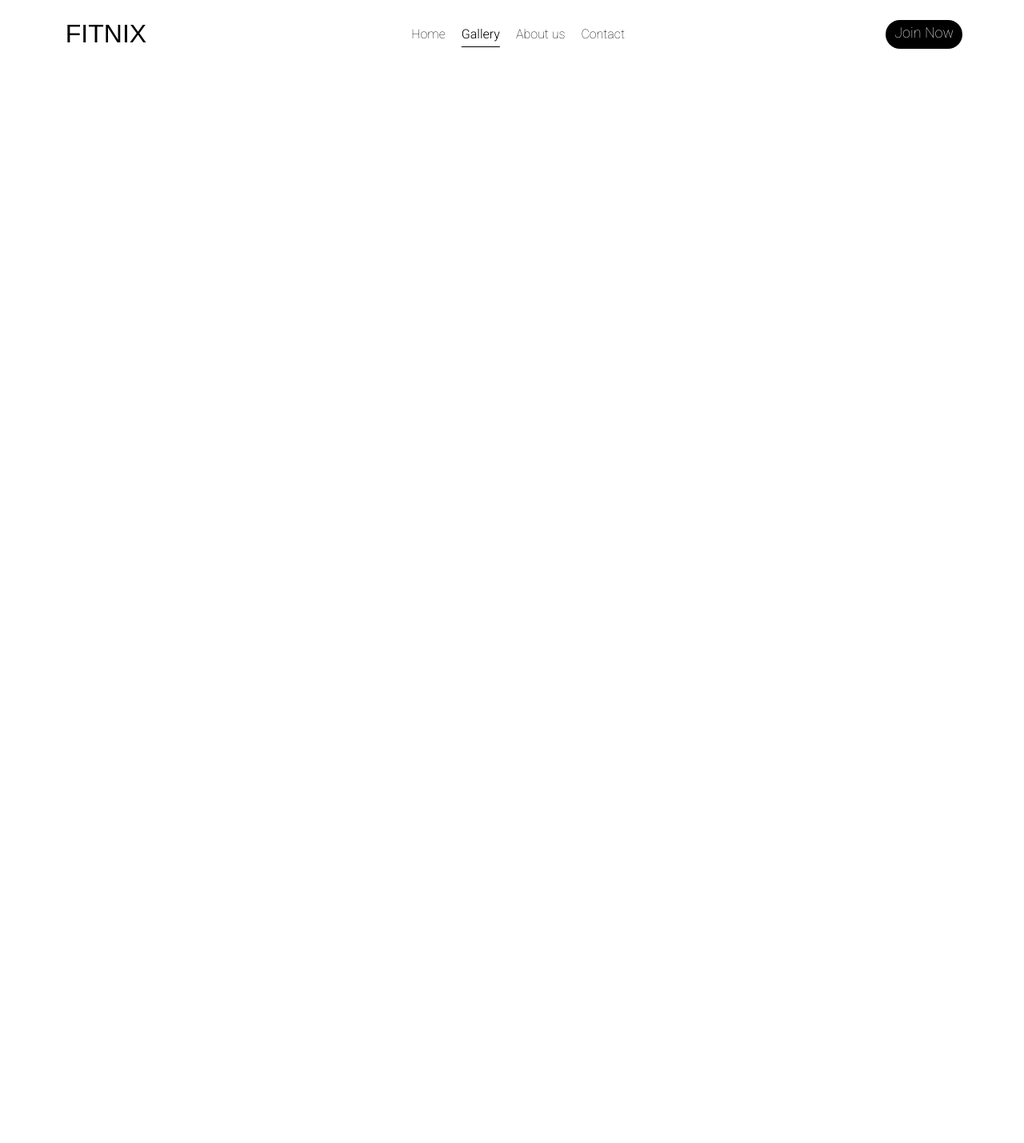
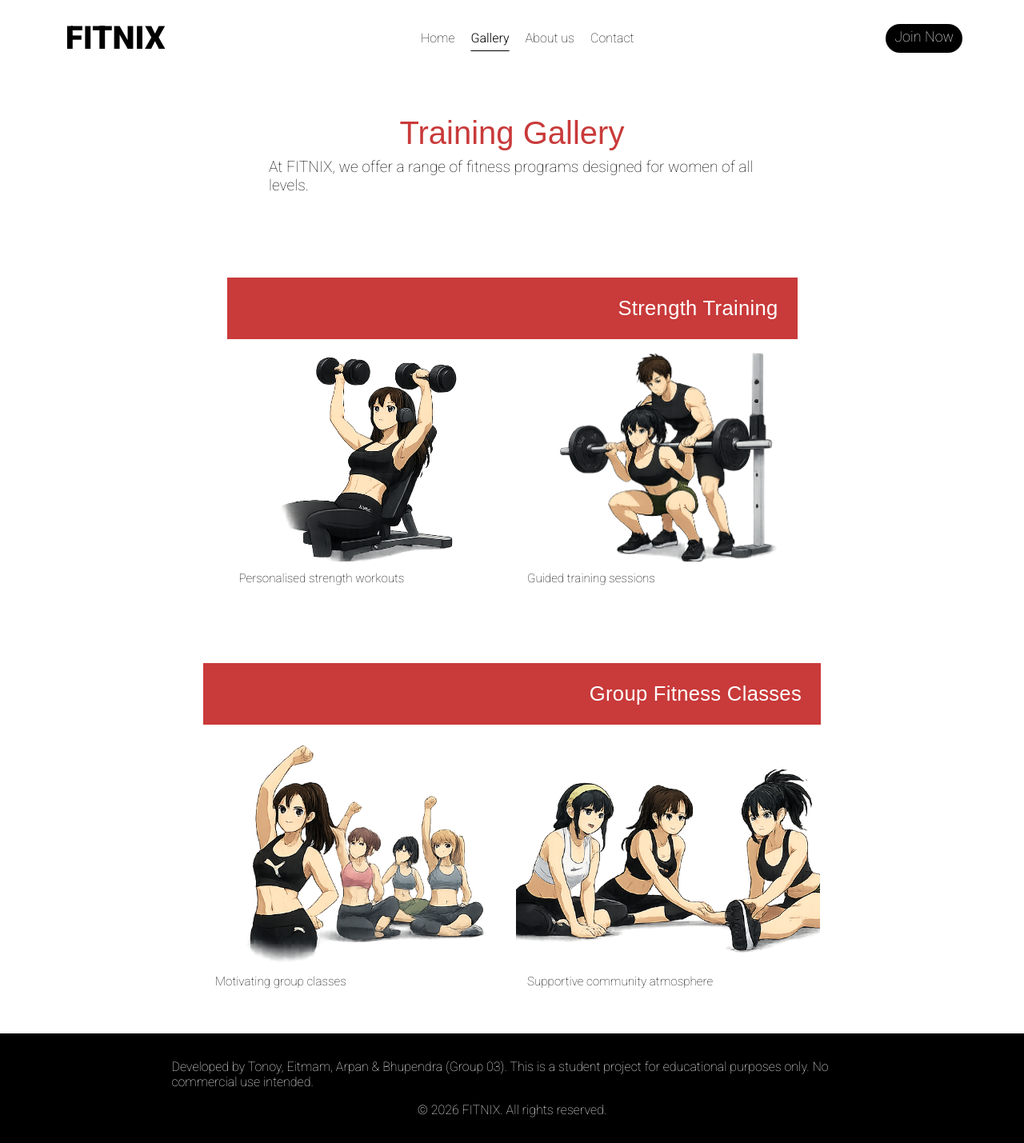
Before and after one commit to Tanvir000Tonoy/Web-Design-group-assignment, a plain HTML site: page pages/gallery.html in a window 1280 px wide. Shown: the whole page at 80% size. Before the commit the page ends 800 px from the top, so only its background shows below. Drawn offline with Linux system fonts and the light colour scheme; a web font is replaced by a local one.

Commit message:
Gallery Page Almost There

```diff
--- a/css/style.css
+++ b/css/style.css
@@ -1,13 +1,4 @@
-/* body{
-    font-family: Arial, sans-serif;
-    margin: 0;
-    padding: 0;
-    background-color: #f4f4f4;
-    @media screen and (max-width: 768px) {
-        background-color: #e0e0e0;
-
-    }
-} */
+/* Starting date : 04 FEB 2026 | Tanvir Tonoy|  */
 :root{
     --theme : rgb(0, 0, 0);
     --maron : rgb(201, 58, 58);
@@ -25,7 +16,6 @@
 body{
     font-family: "Roboto",sans-serif;
     font-weight: 100;
-    background-image: url('./media/background.png');
     background-size: cover;
 
 }
@@ -40,9 +30,7 @@ h1,h2,h3{
 
 header{
     width: 100%;
-    /* height: 10vh; */
     background-color: var(--navbar-color);
-    /* box-shadow: 0 4px 8px rgba(0,0,0,0.1); */
     display: flex;
     justify-content: center;
     align-items: center;
@@ -62,8 +50,9 @@ header{
 
 .logo{
     padding :5px;
-    font-size: 2rem;
     color:var(--theme);
+    font-size: 2.5rem;
+    font-weight: 900;
 }
 .logo a{
     text-decoration: none;
@@ -100,7 +89,6 @@ header{
     text-decoration: none;
    width : 6rem;
    height : 2em;
-   /* padding: .2rem; */
    background-color: var(--theme);
    color : white;
    font-size: large;
@@ -108,7 +96,6 @@ header{
    border-radius:  2rem;
    cursor: pointer;
    line-height: 2rem;
-   /* border : var(--theme); */
 }
 
 .nav-button:hover{
@@ -125,16 +112,15 @@ header{
 main{
     position: relative;
     width: 100%;
-    /* height: 82vh; */
     display: flex;
     flex-direction: column;
     align-items: center;
+    padding-top: 5rem;
 }
 
 .hero-section{
-    margin-top: 5rem;
+    /* margin-top: 5rem; */
     width: 80%;
-    /* height: 100%; */
     display: flex;
     flex-direction: column;
     align-items: center;
@@ -149,22 +135,10 @@ main{
     color: var(--theme);
     padding: 2rem;
 }
-.hero-content h2{
+.hero-content h1{
     font-size: 3rem;
     margin-bottom: 1rem;
 }
-/*
-.hero-content p::before{
-    content: "";
-    display: block;
-    height: 30rem;
-    width: auto;
-    display: flex;
-    background-image: url('../images/avatar3.png');
-    background-size: cover;
-    /* border-radius: 50%; */
-    /* margin-bottom: 1rem; */
-/* } */
 .hero-content img{
     height: 30rem;
     /* border-radius: 50%; */
@@ -186,6 +160,7 @@ main{
     height:auto;
     width:auto;
     margin-top: 3%;
+    text-transform: uppercase;
 }
 
 .heading span{
@@ -206,13 +181,128 @@ main{
    width: 10rem;
    border-radius: 2rem;
    padding: 1rem;
-   background-color: var(--theme);
+   background-color: var(--maron);
     color : white;
+    transition: all 0.3s ease;
+}
+.hero-button:hover{
+    color : var(--maron);
+    background-color: white;
+    border: 1px solid var(--maron);
+    border-radius: 2rem;
+}
+.exercises-image{
+    width: 100%;
+    height: auto;
+    border-radius: 1rem;
+    margin-top: 2rem;
+}
+
+
+
+:root{
+  --container: 1100px;
+  --gap: .5rem;
+  --radius: 16px;
+  --card-bg: rgba(255,255,255,0.06);
+  --border: rgba(255,255,255,0.12);
+  --shadow: 0 10px 30px rgba(0,0,0,0.28);
+}
+
+
+ .gallery-intro{
+    margin-top: 2rem;
+     text-align: center;
+
+    display: flex;
+    flex-direction: column;
+    align-items: center;
+    justify-content: center;
+     width: 100%;
+}
+
+.gallery-intro h1{
+    font-size: clamp(1.8rem, 4vw, 2.5rem);
+    margin-bottom: 0.5rem;
+    color: var(--maron);
+}
+.gallery-section{
+  max-width: var(--container);
+  margin: 0 auto;
+  padding: 40px 18px;
+}
+
+.gallery-section h2{
+  font-size: clamp(1.2rem, 2vw, 1.6rem);
+  margin: 0 0 14px;
+  letter-spacing: 0.3px;;
+  width: 100%;
+  text-align: right;
+  background-color: var(--maron);
+  color: white;
+  padding: 1.5rem;
+}
+
+.gallery-grid{
+  display: grid;
+  grid-template-columns: repeat(auto-fit, minmax(240px, 1fr));
+  gap: var(--gap);
+  align-items: stretch;
+}
+
+/* Card */
+.gallery-grid figure{
+  margin: 0;
+  background: var(--card-bg);
+  border: 1px solid var(--border);
+  border-radius: var(--radius);
+  overflow: hidden;
+  transform: translateZ(0);
+  transition: transform .18s ease, box-shadow .18s ease, border-color .18s ease;
+}
+
+.gallery-grid img{
+  width: 100%;
+  height: auto;
+  display: block;
+  aspect-ratio: 4 / 3;
+  object-fit: cover;
+  background: transparent;
+  transition: transform .22s ease, filter .22s ease;
+}
+
+.gallery-grid figcaption{
+  padding: 12px 14px 14px;
+  font-size: 0.95rem;
+  line-height: 1.3;
+  opacity: 1;
+  color: var(--theme);
+}
+
+.gallery-grid figure:hover,
+.gallery-grid figure:focus-within{
+  /* transform: translateY(-4px); */
+  border-color: rgba(255,255,255,0.22);
+  /* box-shadow: 0 14px 36px rgba(0,0,0,0.1); */
+  /* border: 1px solid white; */
+}
+
+.gallery-grid figure:hover img,
+.gallery-grid figure:focus-within img{
+  transform: scale(1.04);
+  filter: saturate(1.05) contrast(1.03);
+}
+
+.gallery-grid a{
+  display: block;
+  outline: none;
 }
 
 
 
 
+
+/* We need to add css for other pages on top of this portion as the footer will be the same for all pages | Tonoy |  */
 
 footer{
     width: 100%;
@@ -225,8 +315,19 @@ footer{
     color : white;
 }
 
+.footer-content{
+    display: flex;
+    flex-direction: column;
+    align-items: center;
+    gap: 1rem;
+    width: 70%;
+}
+
 
 @media screen and (max-width: 768px) {
+    main{
+        padding-top: 6rem;
+    }
     .nav{
         flex-direction: column;
         gap: 10px;
@@ -237,7 +338,7 @@ footer{
     .hero-section{
         width: 100%;
     }
-    .hero-content h2{
+    .hero-content h1{
         font-size: 1.5rem;
     }
     .hero-content p{
@@ -250,4 +351,19 @@ footer{
      .hero-content img{
         height: 20rem;
      }
+
+      .gallery-section{
+        padding: 28px 14px;
+    }
+        .gallery-section h2{
+            font-size: 1.2rem;
+            text-align: center;
+            padding: 1rem;
+        }
+    .gallery-grid{ gap: 14px; }
+
+
+     .footer-content{
+        width: 90%;
+     }
 }
--- a/pages/gallery.html
+++ b/pages/gallery.html
@@ -6,28 +6,66 @@
     <title>Gallery</title>
     <link rel="stylesheet" href="../css/style.css">
     <!-- <link rel="preconnect" href="https://fonts.gstatic.com" crossorigin> -->
+    <link rel="preconnect" href="https://fonts.googleapis.com">
     <link href="https://fonts.googleapis.com/css2?family=Roboto+Mono:ital,wght@0,100..700;1,100..700&family=Roboto:ital,wght@0,100..900;1,100..900&family=Special+Gothic+Expanded+One&display=swap" rel="stylesheet">
-    <link rel="preconnect" href="https://fonts.googleapis.com">
 
 </head>
 <body>
     <header>
         <nav class="nav">
-            <h1 class="logo"><a href="../index.html">FITNIX</a></h1>
+             <div class="logo"><a href="./index.html">FITNIX</a></div>
             <ul class = "links">
                 <li><a href="../index.html">Home</a></li>
                 <li><a href="./gallery.html" class="active">Gallery</a></li>
                 <li><a href="./about.html" >About us</a></li>
                 <li><a href="./contact.html">Contact</a></li>
             </ul>
-<a href="./contact.html" class="nav-button">Join Now</a>
+            <a href="./contact.html" class="nav-button">Join Now</a>
         </nav>
     </header>
     <main>
+        <section class="gallery-intro hero-content">
+            <h1>Training Gallery</h1>
+            <p>At FITNIX, we offer a range of fitness programs designed for women of all levels.</p>
+        </section>
 
-    </main>
+    <section class="gallery-section">
+        <h2>Strength Training</h2>
+        <div class="gallery-grid">
+        <figure>
+            <img src="../images/lifting_dumple.png" alt="Woman lifting dumbbells">
+            <figcaption>Personalised strength workouts</figcaption>
+        </figure>
+
+        <figure>
+            <img src="../images/trainer_assist.png" alt="Trainer assisting a woman with weights">
+            <figcaption>Guided training sessions</figcaption>
+        </figure>
+        </div>
+    </section>
+
+    <section class="gallery-section">
+        <h2>Group Fitness Classes</h2>
+        <div class="gallery-grid">
+        <figure>
+            <img src="../images/team_cheer.png" alt="Women participating in group fitness class">
+            <figcaption>Motivating group classes</figcaption>
+        </figure>
+
+        <figure>
+            <img src="../images/exerciseing_in_groups.png" alt="Women stretching after workout">
+            <figcaption>Supportive community atmosphere</figcaption>
+        </figure>
+        </div>
+    </section>
+</main>
+
     <footer>
-        <p>&copy; 2026 All rights reserved</p>
+        <div class="footer-content">
+            <p>Developed by Tonoy, Eitmam, Arpan & Bhupendra (Group 03). This is a student project for educational purposes only. No commercial use intended.</p>
+            <p>&copy; 2026 FITNIX. All rights reserved.</p>
+        </div>
+
     </footer>
 </body>
 </html>
```
Also changed, not shown: index.html (+12 -8 lines), pages/about.html (+6 -2 lines), pages/contact.html (+6 -2 lines), images/exerciseing_in_groups.png (added), images/lifting_dumple.png (added), images/team_cheer.png (added), images/trainer_assist.png (added), 4 other files.
